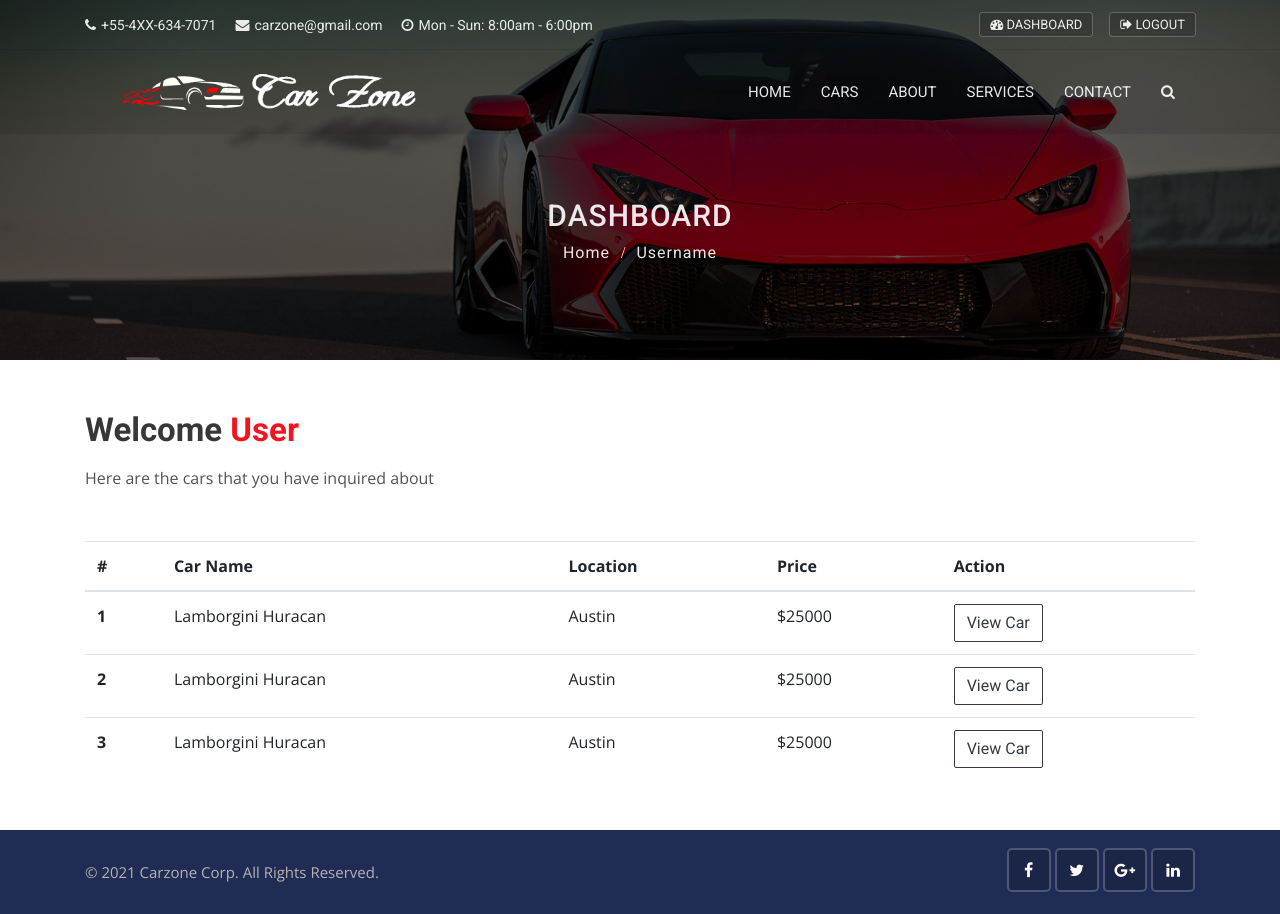
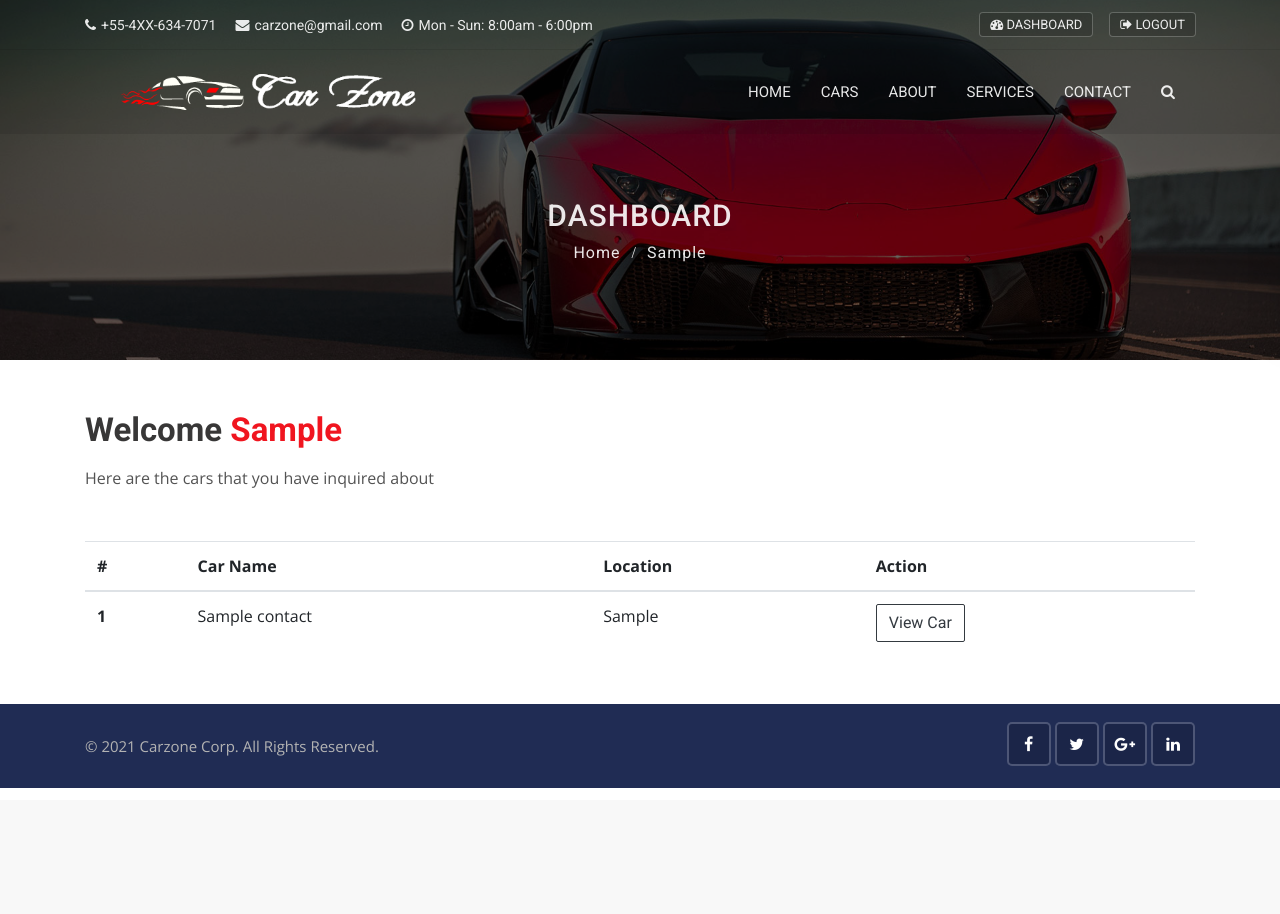
Before and after one commit to EvgeniyBudaev/django_carzone, a Django app: page /accounts/dashboard/ in a window 1280 px wide. After the commit the page ends 788 px from the top, so only its background shows below. Run offline with Django 3.2, Linux system fonts and the light colour scheme; a user stored in the database is signed in; tables that the repository leaves empty hold one stand-in row (values such as "Sample post"); some libraries are stand-ins or nearby versions.

Commit message:
Dashboard Functionality - Force User to Login

```diff
--- a/accounts/views.py
+++ b/accounts/views.py
@@ -1,6 +1,9 @@
+from django.contrib.auth.decorators import login_required
 from django.shortcuts import render, redirect
 from django.contrib import messages, auth
 from django.contrib.auth.models import User
+
+from contacts.models import Contact
 
 
 # Create your views here.
@@ -54,8 +57,13 @@
     return render(request, 'accounts/register.html')
 
 
+@login_required(login_url = 'login')
 def dashboard(request):
-  return render(request, 'accounts/dashboard.html')
+  user_inquiry = Contact.objects.order_by('-created_date').filter(user_id=request.user.id)
+  data = {
+    'inquiries': user_inquiry,
+  }
+  return render(request, 'accounts/dashboard.html', data)
 
 
 def logout(request):
--- a/templates/accounts/dashboard.html
+++ b/templates/accounts/dashboard.html
@@ -10,8 +10,8 @@
       <div class="breadcrumb-areas">
         <h1>Dashboard</h1>
         <ul class="breadcrumbs">
-          <li><a href="index.html">Home</a></li>
-          <li class="active">Username</li>
+          <li><a href="{% url 'home' %}">Home</a></li>
+          <li class="active">{{ user.first_name }}</li>
         </ul>
       </div>
     </div>
@@ -22,43 +22,35 @@
   <div class="container mt-50 mb-50">
   {%  include 'includes/messages.html' %}
     <div class="main-title" style="text-align:left !important;">
-      <h1>Welcome <span>User</span></h1>
+      <h1>Welcome <span>{{ user.first_name }}</span></h1>
       <p>Here are the cars that you have inquired about</p>
     </div>
-    <table class="table table-hover">
+    {% if inquiries %}
+      <table class="table table-hover">
       <thead>
       <tr>
         <th scope="col">#</th>
         <th scope="col">Car Name</th>
         <th scope="col">Location</th>
-        <th scope="col">Price</th>
         <th scope="col">Action</th>
       </tr>
       </thead>
       <tbody>
+
+      {% for inquiry in inquiries %}
       <tr>
         <th scope="row">1</th>
-        <td>Lamborgini Huracan</td>
-        <td>Austin</td>
-        <td>$25000</td>
-        <td><a href="#" class="btn btn-outline-dark">View Car</a></td>
+        <td>{{ inquiry.car_title }}</td>
+        <td>{{ inquiry.city }}</td>
+        <td><a href="{% url 'car_detail' inquiry.car_id %}" class="btn btn-outline-dark">View Car</a></td>
       </tr>
-      <tr>
-        <th scope="row">2</th>
-        <td>Lamborgini Huracan</td>
-        <td>Austin</td>
-        <td>$25000</td>
-        <td><a href="#" class="btn btn-outline-dark">View Car</a></td>
-      </tr>
-      <tr>
-        <th scope="row">3</th>
-        <td>Lamborgini Huracan</td>
-        <td>Austin</td>
-        <td>$25000</td>
-        <td><a href="#" class="btn btn-outline-dark">View Car</a></td>
-      </tr>
+      {% endfor %}
+
       </tbody>
     </table>
+    {% else %}
+      <h4>You have no inquiries</h4>
+    {% endif %}
   </div>
   <!--   Dashboard End   -->
 
```
